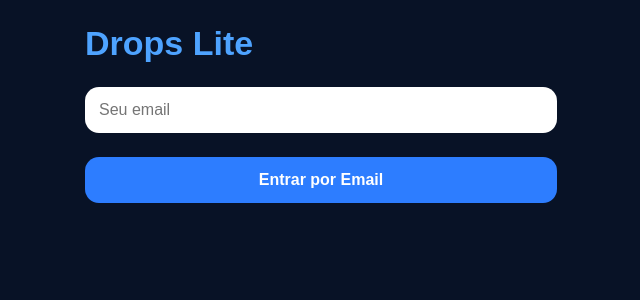
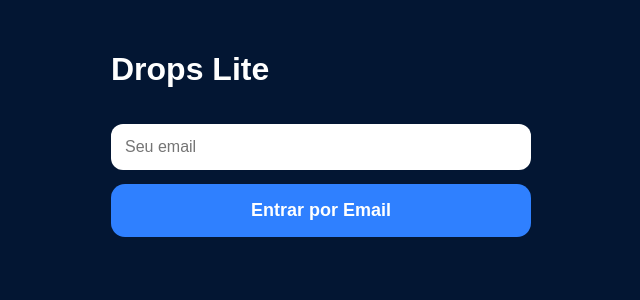
Before and after one commit to Drop-glitch/Drop_lite, a Next.js app: page / in a window 1280 px wide. Shown: the top 300 px of the page, without its empty margins (319-959 px from the left). Built offline with nearby package versions, Linux system fonts and the light colour scheme.

Commit message:
Update globals.css

```diff
--- a/app/globals.css
+++ b/app/globals.css
@@ -1,65 +1,44 @@
-/* app/globals.css */
-
-* {
-  margin: 0;
-  padding: 0;
-  box-sizing: border-box;
+body{
+margin:0;
+background:#031633;
+font-family:Arial;
+color:white;
 }
 
-body {
-  background: #081226;
-  color: #ffffff;
-  font-family: Arial, Helvetica, sans-serif;
+.box{
+max-width:420px;
+margin:auto;
+padding:30px;
+display:flex;
+flex-direction:column;
+gap:14px;
 }
 
-.box {
-  max-width: 520px;
-  margin: auto;
-  padding: 24px;
-  min-height: 100vh;
+input{
+padding:14px;
+border-radius:12px;
+border:none;
+font-size:16px;
 }
 
-h1 {
-  font-size: 34px;
-  margin-bottom: 10px;
-  color: #4ea3ff;
+button{
+padding:16px;
+border:none;
+border-radius:14px;
+background:#2f80ff;
+color:white;
+font-size:18px;
+font-weight:bold;
 }
 
-h2 {
-  margin: 20px 0 12px;
-  color: #9cc9ff;
+.avatar{
+width:110px;
+height:110px;
+border-radius:50%;
+object-fit:cover;
 }
 
-p {
-  color: #c9d8ef;
-  margin-bottom: 8px;
+.center{
+padding:40px;
+text-align:center;
 }
-
-input {
-  width: 100%;
-  padding: 14px;
-  border-radius: 14px;
-  border: none;
-  margin: 14px 0;
-  font-size: 16px;
-}
-
-button {
-  width: 100%;
-  padding: 14px;
-  border-radius: 14px;
-  border: none;
-  background: #2d7dff;
-  color: white;
-  font-size: 16px;
-  font-weight: bold;
-  margin-top: 10px;
-}
-
-.card {
-  background: #10203c;
-  padding: 16px;
-  border-radius: 16px;
-  margin-bottom: 12px;
-  border: 1px solid #1e3a66;
-}
```
